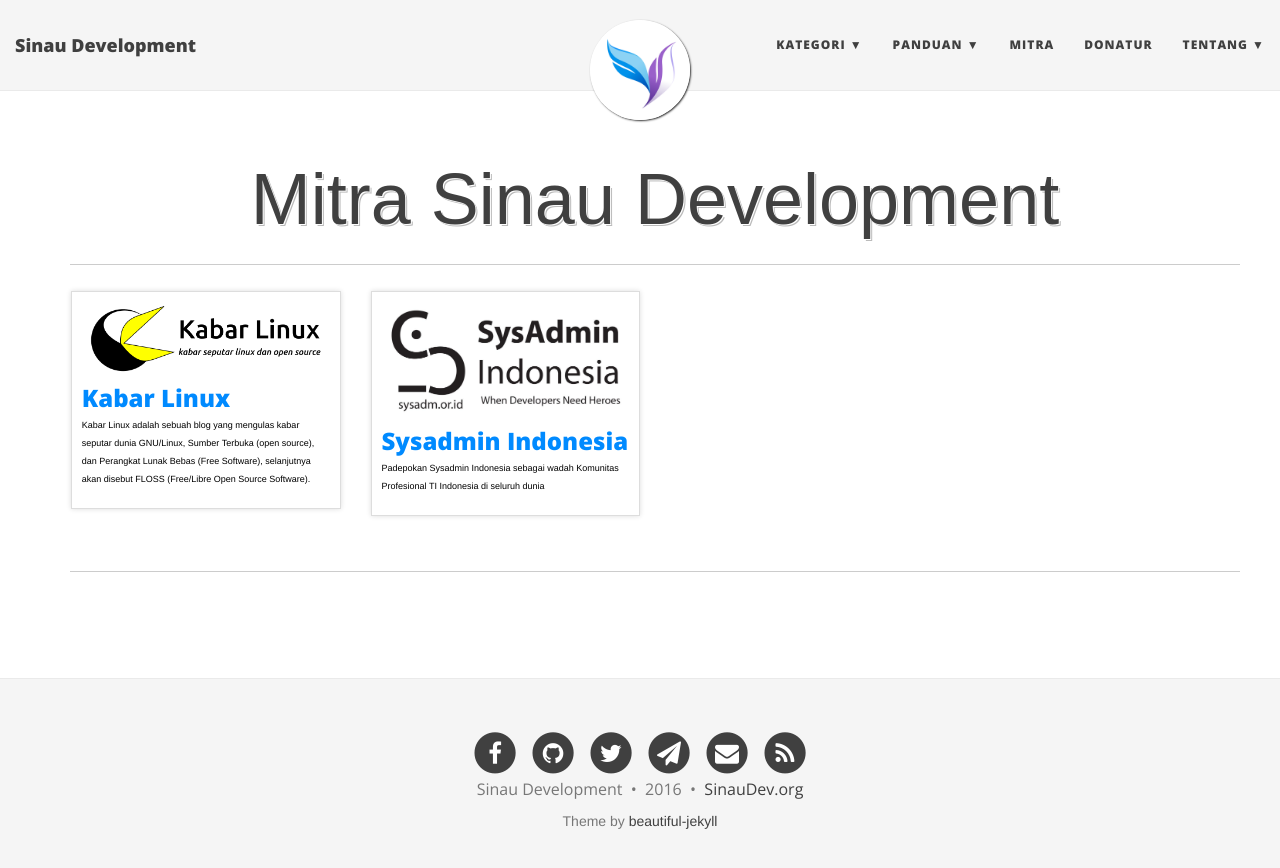
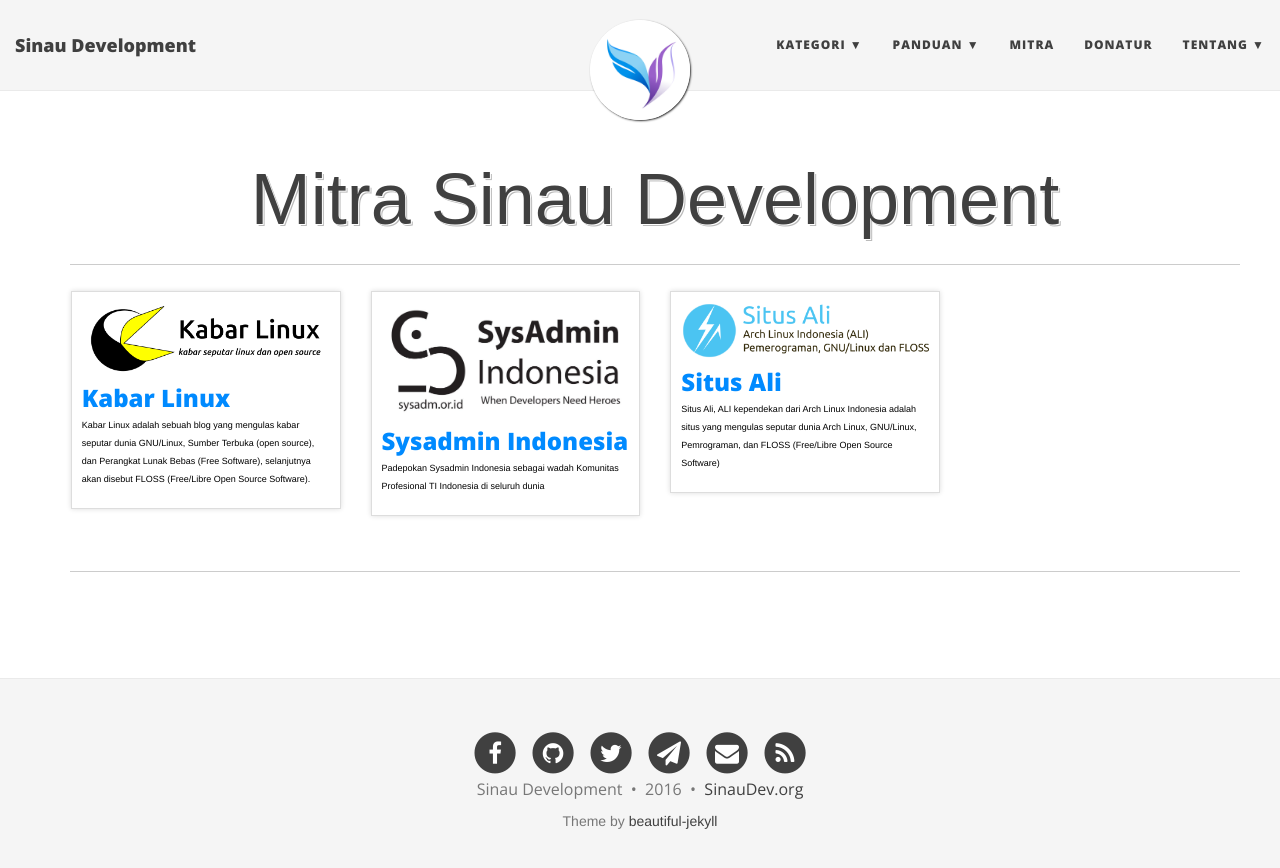
Before and after one commit to SinauDev/SinauDev.github.io, a Jekyll site: the page built from _pages/mitra.md, in a window 1280 px wide. Shown: the top 868 px of the page. Built offline with Jekyll 4.4.1, drawn with Linux system fonts in a browser that asks for light colours; nearby versions of some CDN libraries.

Commit message:
menambahkan mitra: situsali.com

```diff
--- a/_layouts/mitra.html
+++ b/_layouts/mitra.html
@@ -164,6 +164,11 @@
   					<a href="https://sysadm.or.id"><h3>Sysadmin Indonesia</h3></a>
   					<p>Padepokan Sysadmin Indonesia sebagai wadah Komunitas Profesional TI Indonesia di seluruh dunia</p>
   				</li>
+  				<li>
+					<a href="https://situsali.com"><img src="/img/logo-situsali.png" /></a>
+  					<a href="https://situsali.com"><h3>Situs Ali</h3></a>
+  					<p>Situs Ali, ALI kependekan dari Arch Linux Indonesia adalah situs yang mengulas seputar dunia Arch Linux, GNU/Linux, Pemrograman, dan FLOSS (Free/Libre Open Source Software)</p>
+				</li>
   			</ul>
   		</div>
 
```
Also changed, not shown: img/logo-situsali.png (added).
